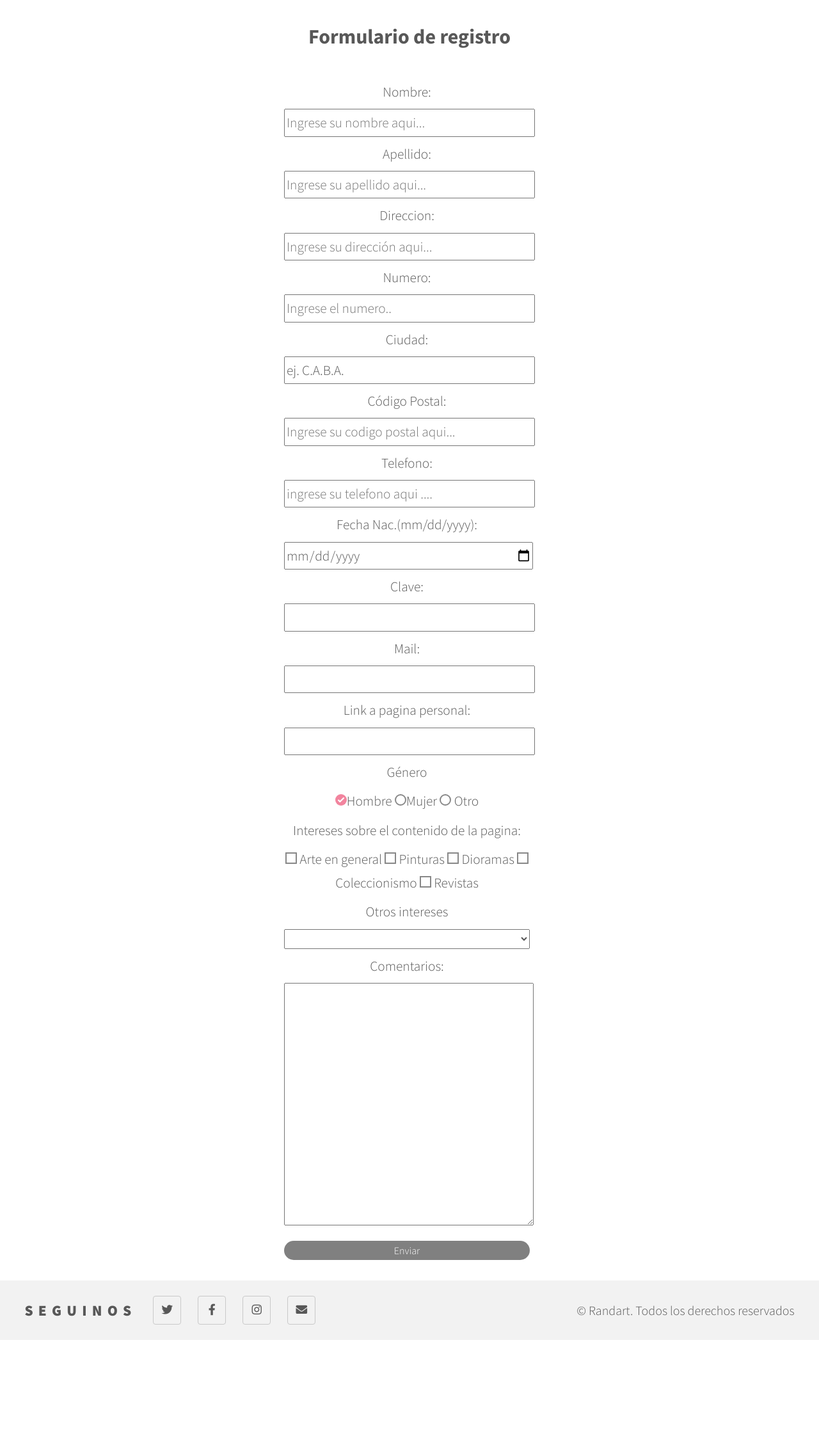
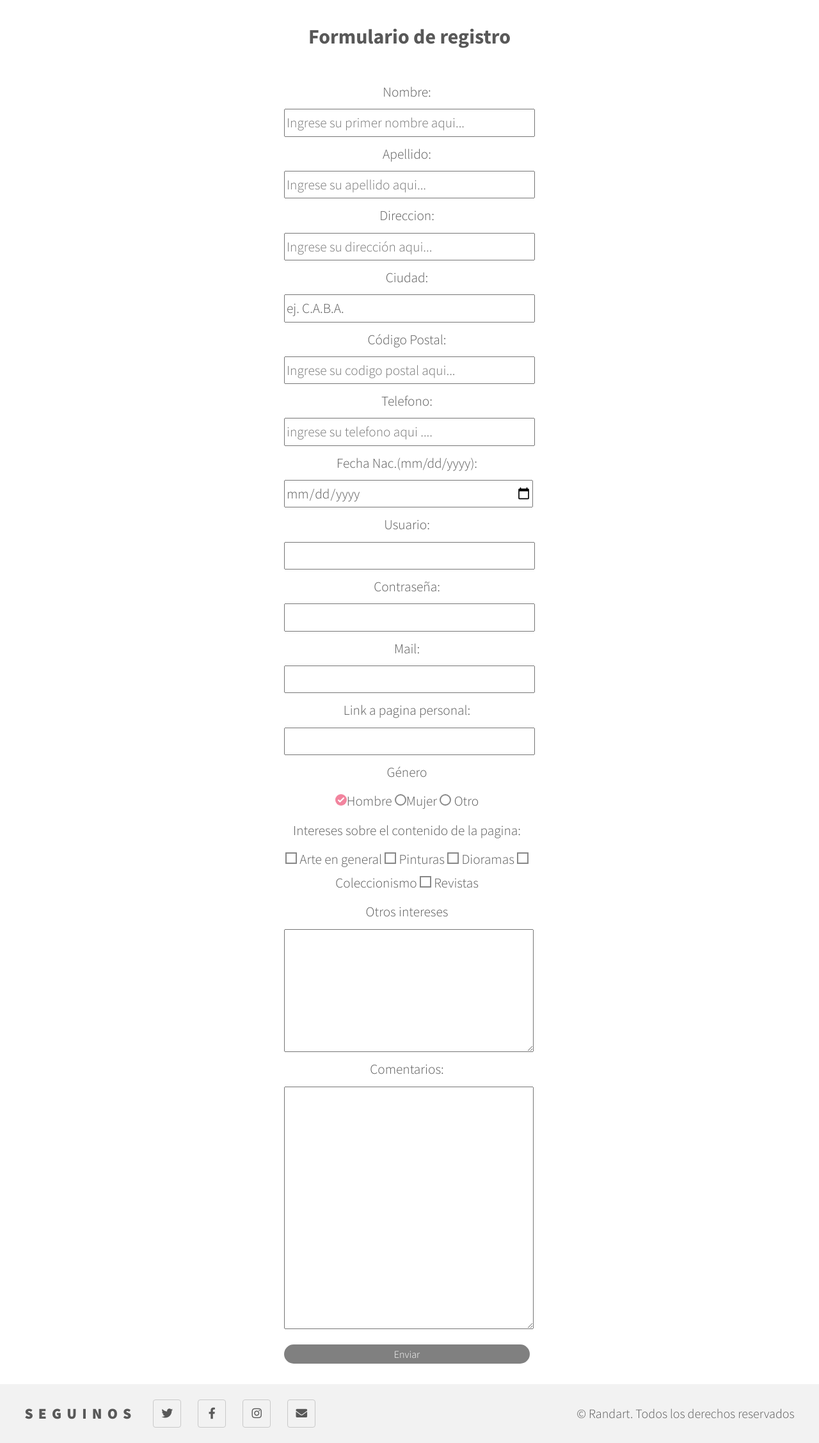
Before and after one commit to nrmattar/randart, a Python web app: template templates/formulario.html in a window 1280 px wide. Shown: the part 91-2346 px from the top of the page at 64% size. Before the commit the page ends 2185 px from the top, so only its background shows below. Run offline with Jinja, Linux system fonts and the light colour scheme; the template is opened without the code that fills it, so the values that code supplies are empty.

Commit message:
Update formulario.html

```diff
--- a/templates/formulario.html
+++ b/templates/formulario.html
@@ -49,32 +49,42 @@
 
             <h1>Formulario de registro</h1>
 
-            <form action="https://formspree.io/f/xdorwvjo" method="post">
+            <form action="https://formspree.io/f/xdorwvjo" method="post" onsubmit="return validarFormulario()">
 
 
                 <label for="firstname">Nombre: </label>
-                <input size="30" type="text" name="firstname" placeholder="Ingrese su nombre aqui...">
+                <input size="30" type="text" id="nombre" name="firstname" placeholder="Ingrese su primer nombre aqui...">
 
                 <label for="lastname">Apellido:</label>
-                <input size="30" type="text" name="lastname" placeholder="Ingrese su apellido aqui...">
+                <input size="30" type="text" id="apellido" name="lastname" placeholder="Ingrese su apellido aqui...">
+
                 <label for="street">Direccion:</label>
-                <input type="text" name="address" placeholder="Ingrese su dirección aqui...">
-                <label for="number">Numero:</label>
-                <input type="number" name="number" placeholder="Ingrese el numero..">
+                <input type="text" id="direccion"  name="address" placeholder="Ingrese su dirección aqui...">
+
                 <label for="city">Ciudad: </label>
-                <input type="text" name="city" value="ej. C.A.B.A.">
+                <input type="text"   id="Ciudad"  name="city" value="ej. C.A.B.A.">
+
                 <label for="zipcode">Código Postal:</label>
-                <input type="text" name="zipcode" placeholder="Ingrese su codigo postal aqui...">
+                <input type="text" id="codigopostal" name="zipcode" placeholder="Ingrese su codigo postal aqui...">
+
                 <label for="telefono">Telefono: </label>
-                <input type="tel" name="telefono" placeholder="ingrese su telefono aqui ....">
+                <input type="tel" id="telefono" name="telefono" placeholder="ingrese su telefono aqui ....">
+
                 <label for="BirthDate">Fecha Nac.(mm/dd/yyyy): </label>
                 <input type="date" name="birthdate">
-                <label for="clave">Clave: </label>
-                <input type="password" name="clave">
+
+                <label for="Usuario">Usuario: </label>
+                <input type="User" id="Usuario" name="Usuario">
+
+                <label for="contraseña">Contraseña: </label>
+                <input type="password" id="Contraseña" name="Contraseña">
+
                 <label for="mail">Mail: </label>
-                <input type="email" name="mail">
+                <input type="email" id="mail"  name="mail">
+
                 <label for="url">Link a pagina personal: </label>
                 <input type="url" name="url">
+
                 <label for="gender">Género </label>
 
                 <div>
@@ -95,7 +105,7 @@
                 </div>
 
                 <label for="estudios">Otros intereses</label>
-                <select id="estudios" name="estudios"></select>
+                <textarea name="estudios" rows="5" cols="15"></textarea>
 
                 <label for="comentarios">Comentarios:</label>
                 <textarea name="comentarios" rows="10" cols="30"></textarea>
@@ -121,7 +131,8 @@
         </ul>
         <p class="copyright">&copy; Randart. Todos los derechos reservados</p>
     </footer>
-    <script src="/js/menu.js"></script>
+    <script src="/js/menu.js">    </script>
+    <script src="/js/formulario.js"></script>
 </body>
 
 </html>
```
